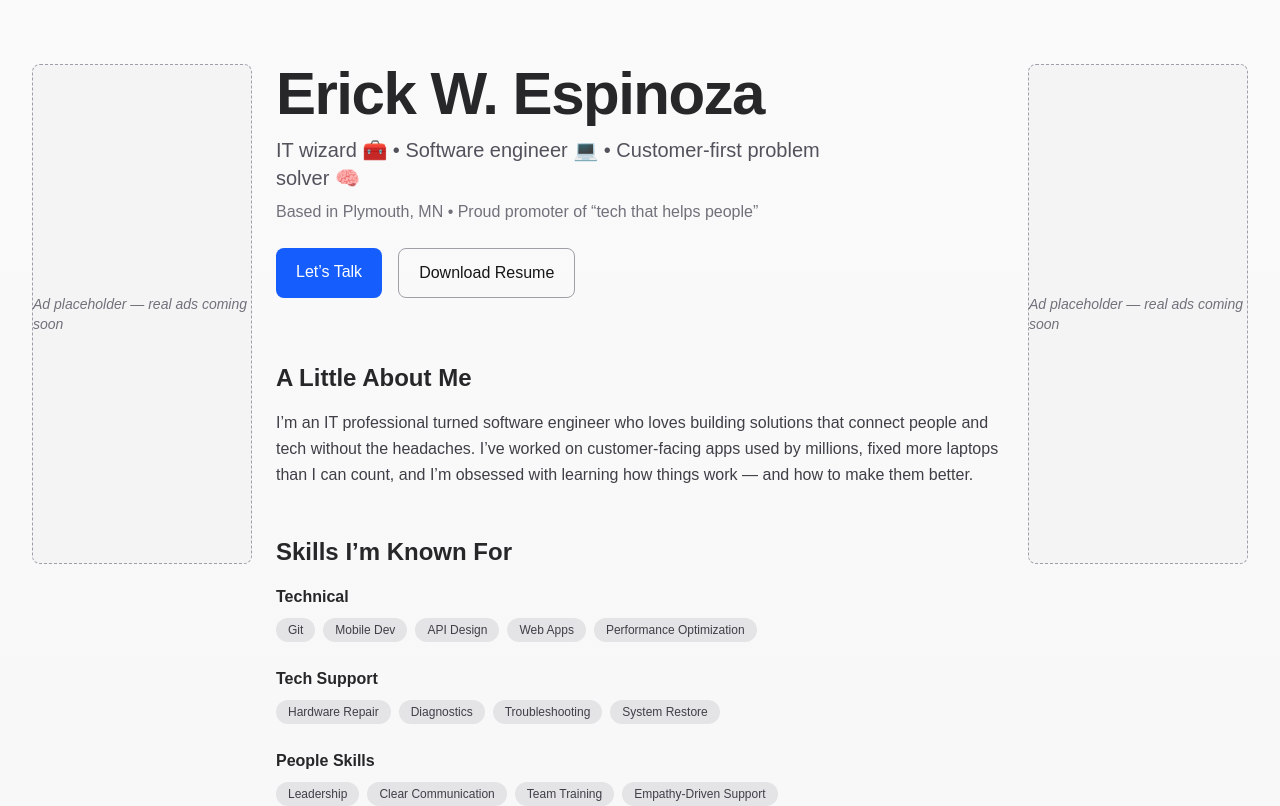
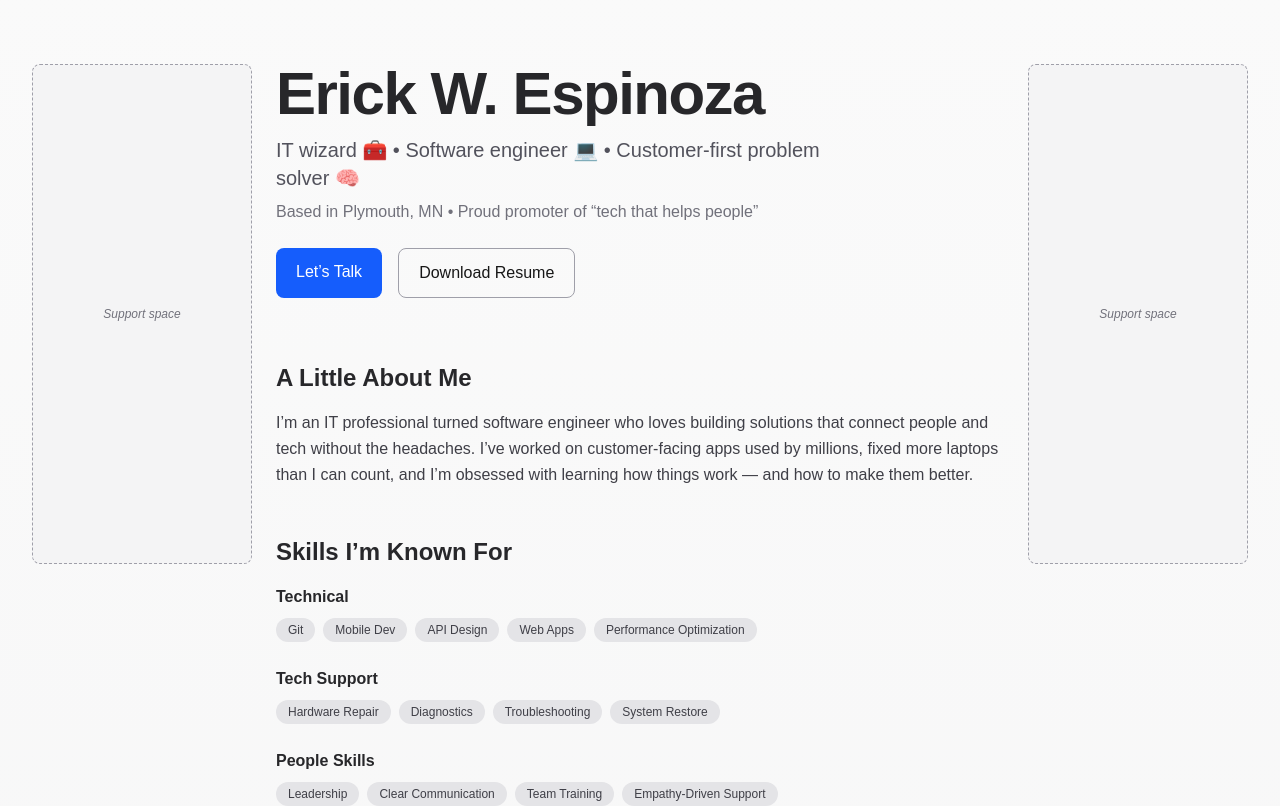
Before and after one commit to WesleyEspinoza/Resume-Site, a Next.js app: page / in a window 1280 px wide. Shown: the top 806 px of the page. Built offline with nearby package versions, Linux system fonts and the light colour scheme.

Commit message:
test for googles ads

```diff
--- a/components/AdPlaceholder.tsx
+++ b/components/AdPlaceholder.tsx
@@ -1,20 +1,19 @@
 // components/AdPlaceholder.tsx
-
 export default function AdPlaceholder({ type }: { type: "sidebar" | "banner" }) {
     const base =
-        "bg-zinc-100 dark:bg-zinc-800 border border-dashed border-zinc-400 dark:border-zinc-600 text-zinc-500 dark:text-zinc-400 flex items-center justify-center text-sm italic";
+        "bg-zinc-100 dark:bg-zinc-800 border border-dashed border-zinc-400 dark:border-zinc-600 text-zinc-500 dark:text-zinc-400 flex items-center justify-center text-xs italic p-2";
 
     if (type === "sidebar") {
         return (
             <div className={`${base} w-full h-[500px] rounded-lg`}>
-                <span>Ad placeholder — real ads coming soon</span>
+                <span>Support space</span>
             </div>
         );
     }
 
     return (
         <div className={`${base} w-full h-[90px] rounded-lg`}>
-            <span>Mobile banner placeholder — ads coming soon</span>
+            <span>Support banner space</span>
         </div>
     );
 }
```
Also changed, not shown: app/ads.txt (renamed from ads.txt).
